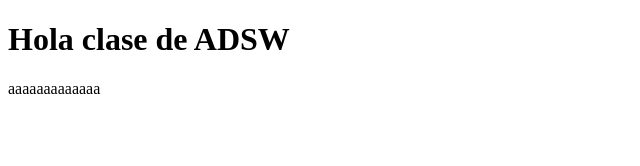
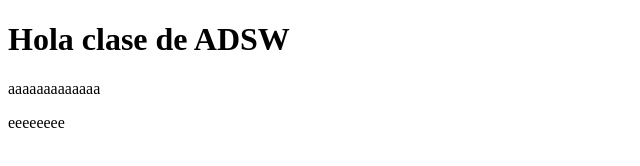
Before and after one commit to IgnacioDeLaFayaDePedraza/proyectoGit, a plain HTML site: page index.html in a window 1280 px wide. Shown: the full height of the page, 0-640 px from the left. Drawn offline with Linux system fonts and the light colour scheme.

Commit message:
Update index.html

```diff
--- a/index.html
+++ b/index.html
@@ -8,5 +8,6 @@
 <body>
     <h1>Hola clase de ADSW</h1>
     <p>aaaaaaaaaaaaa</p>
+    <p>eeeeeeee</p>
 </body>
 </html>
```
